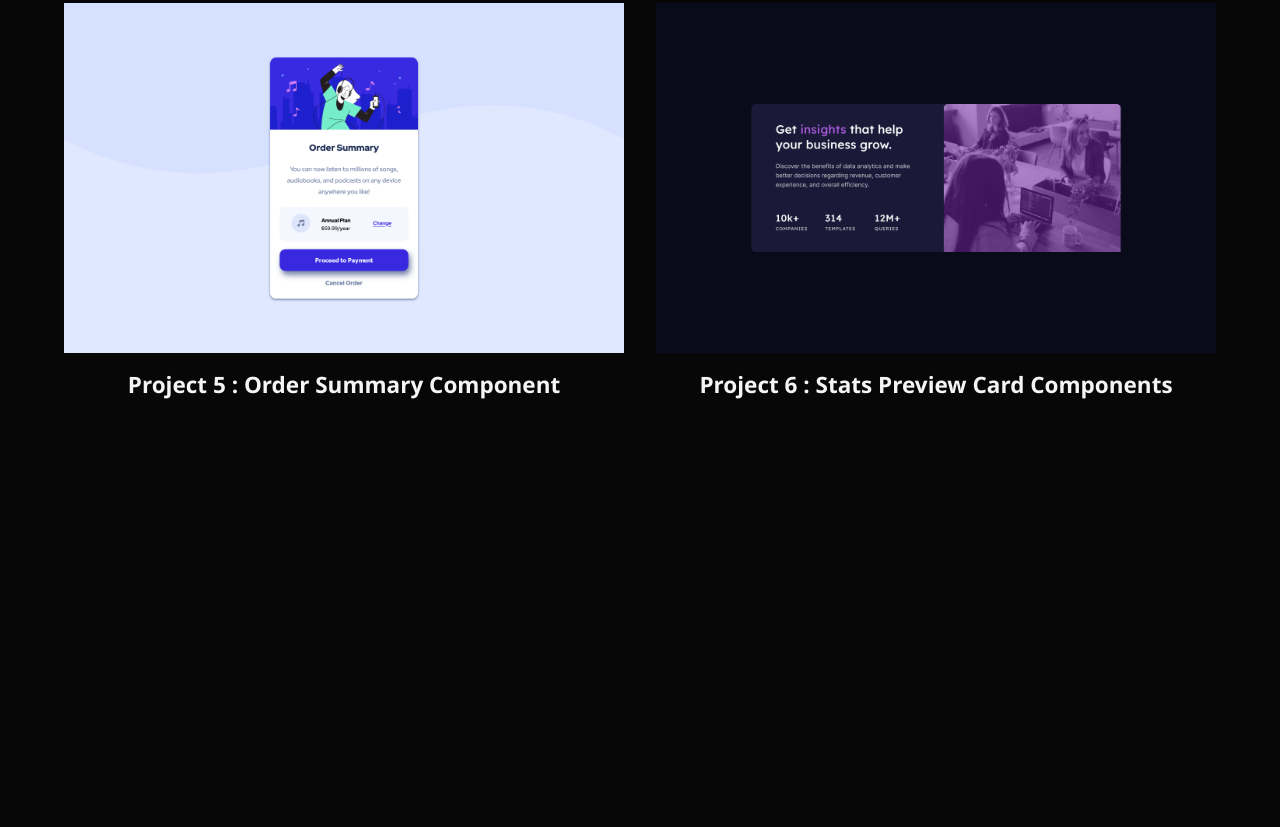
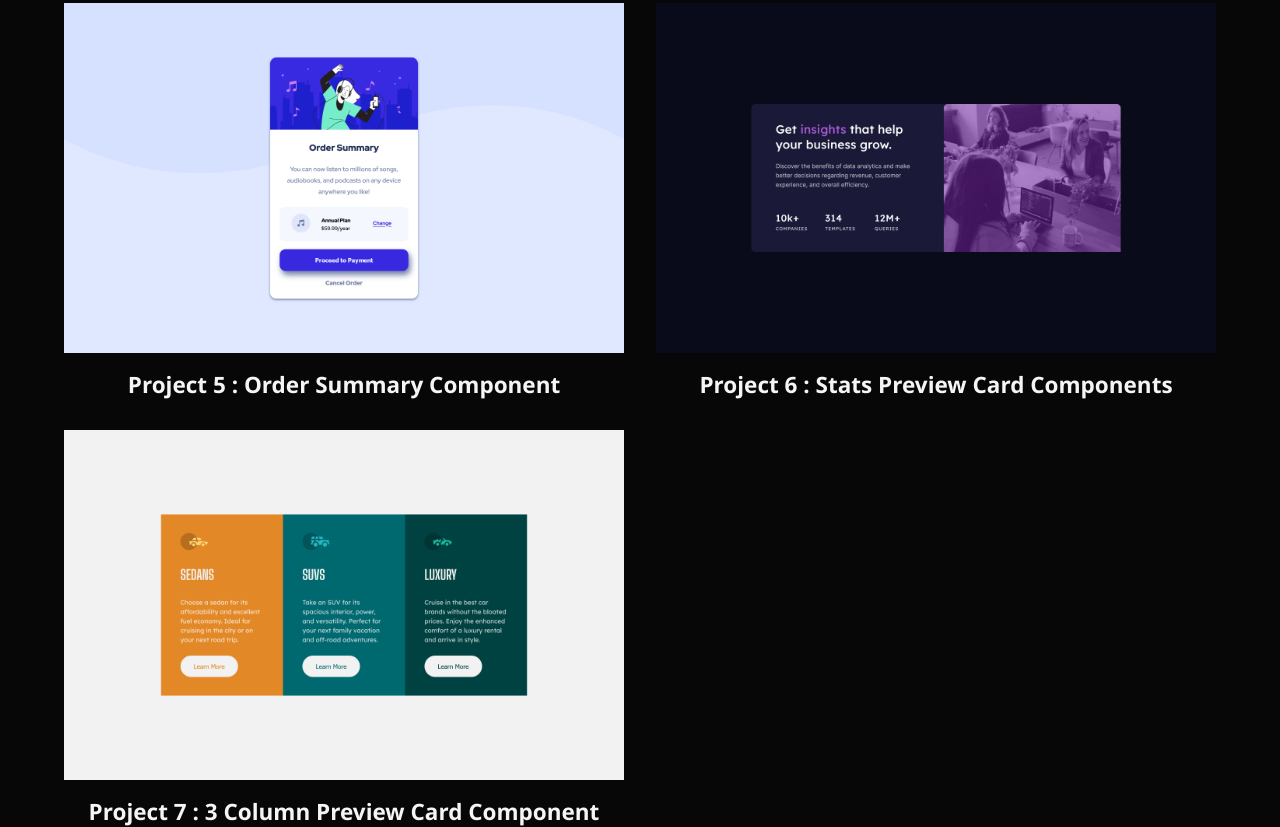
Before and after one commit to omarsaleh11/my-projects, a website built with Vite: page index.html in a window 1280 px wide. Shown: the part 1017-1844 px from the top of the page. Before the commit the page ends 1417 px from the top, so only its background shows below. Built offline with nearby package versions, Linux system fonts and the light colour scheme.

Commit message:
Add files via upload

```diff
--- a/index.html
+++ b/index.html
@@ -71,6 +71,16 @@
       </div>
      </a>
     </div>
+    <div class="grid__card">
+     <a href="https://7th-project-3-column-preview-card-component.netlify.app/">
+      <div class="grid__card--img">
+       <img src="/images/7th-project-3-column-preview-card-component.png" alt="3 Column Preview Card Component" />
+      </div>
+      <div class="grid__card--title">
+       <h2>Project 7 : 3 Column Preview Card Component</h2>
+      </div>
+     </a>
+    </div>
    </section>
   </main>
  </body>
```
Also changed, not shown: dist/main.css, images/7th-project-3-column-preview-card-component.png (added).
